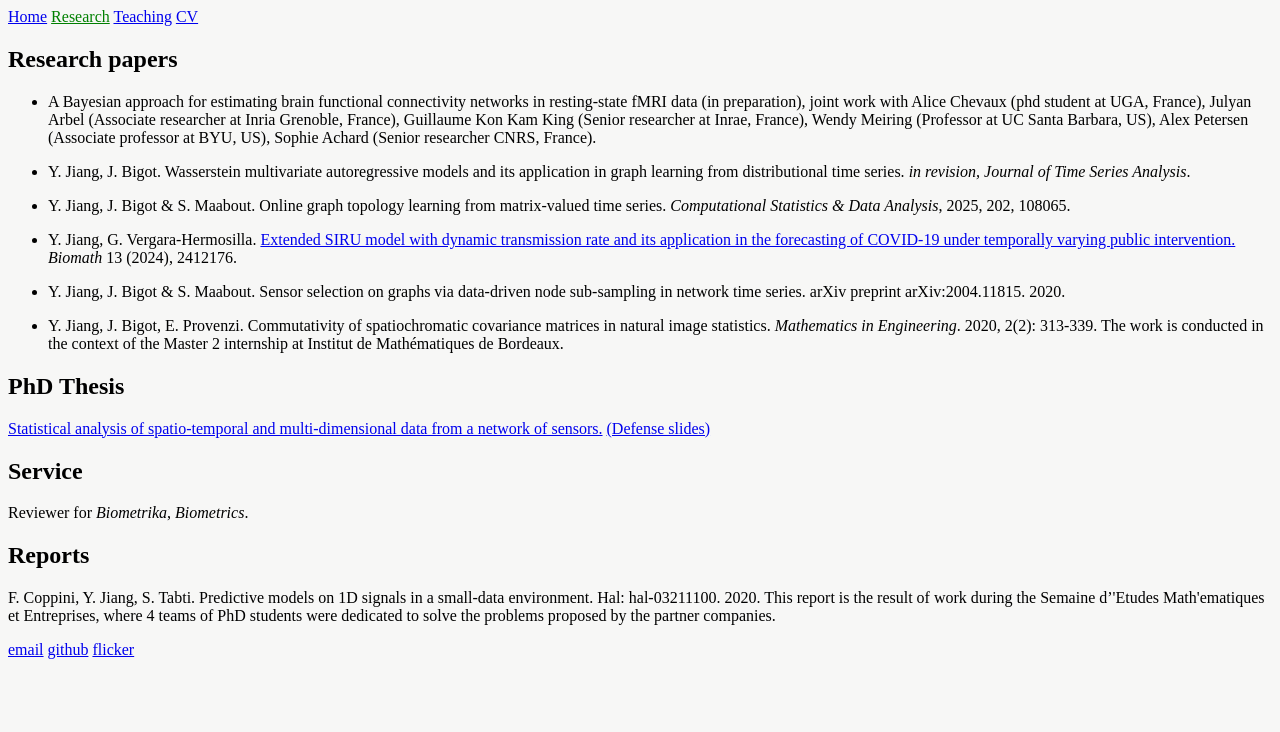
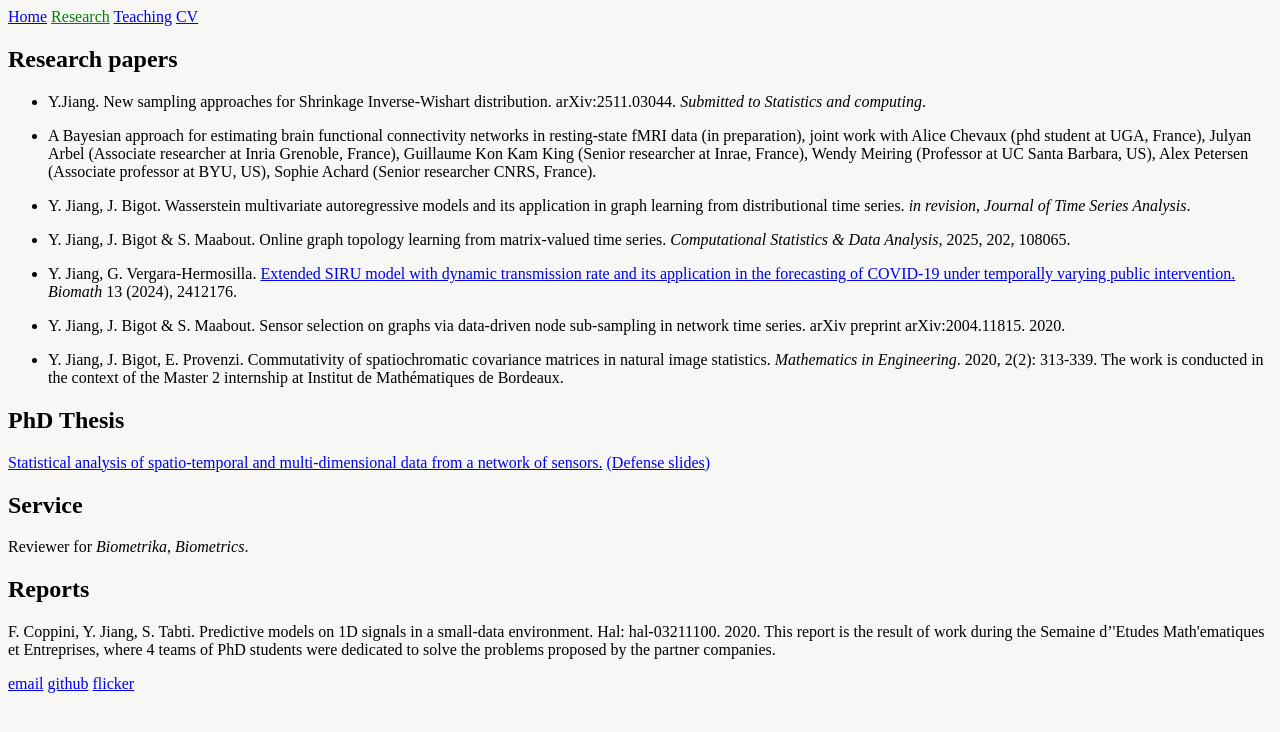
Before and after one commit to yiyej/yiyej.github.io, a Jekyll site: the page built from research.md, in a window 1280 px wide. Shown: the top 732 px of the page. Built offline with Jekyll 4.4.1, drawn with Linux system fonts in a browser that asks for light colours.

Commit message:
Add new paper on Shrinkage Inverse-Wishart distribution
Added a new research paper citation to the list.

```diff
--- a/research.md
+++ b/research.md
@@ -4,6 +4,8 @@ title: Reasearch
 ---
 
 ## Research papers
+- Y.Jiang. New sampling approaches for Shrinkage Inverse-Wishart distribution. arXiv:2511.03044. *Submitted to Statistics and computing*.
+
 - A Bayesian approach for estimating brain functional connectivity networks in resting-state fMRI data (in preparation), joint work with Alice Chevaux (phd student at UGA, France), Julyan Arbel (Associate researcher at Inria Grenoble, France), Guillaume Kon Kam King (Senior researcher at Inrae, France), Wendy Meiring (Professor at UC Santa Barbara, US), Alex Petersen (Associate professor at BYU, US), Sophie Achard (Senior researcher CNRS, France).
 
 - Y. Jiang, J. Bigot. Wasserstein multivariate autoregressive models and its application in graph learning from distributional time series. *in revision, Journal of Time Series Analysis*.
```
